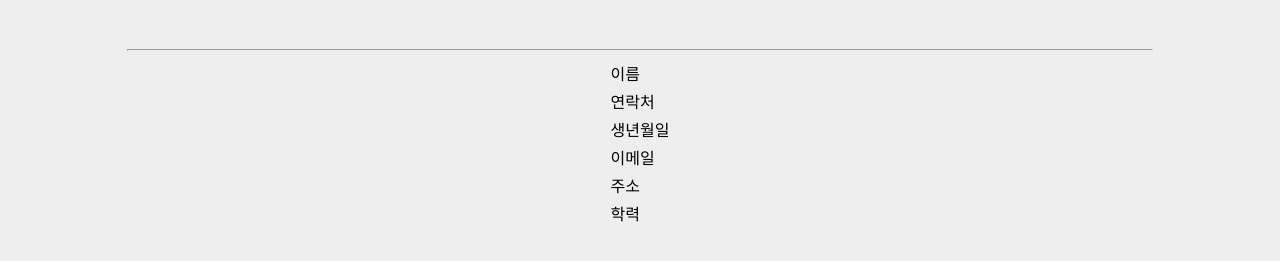
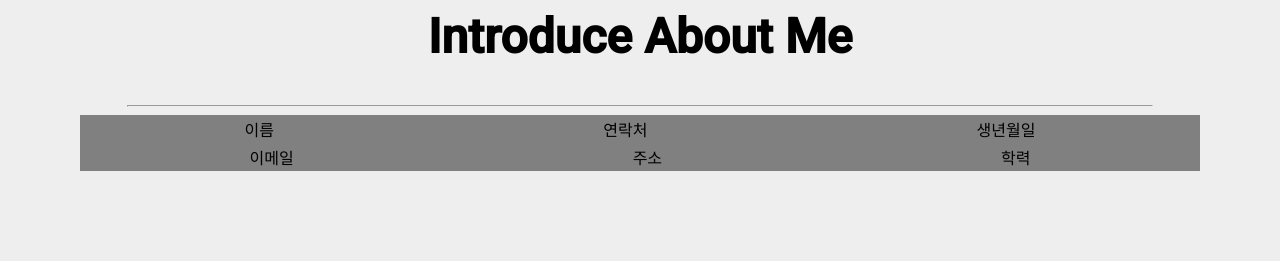
Before and after one commit to damhyeong/GDH-Portfolio, a React (Create React App) app: page / in a window 1280 px wide. Shown: the part 1111-1372 px from the top of the page. Built offline with nearby package versions, Linux system fonts and the light colour scheme.

Commit message:
Install Npm Library for Icons

```diff
--- a/package.json
+++ b/package.json
@@ -13,6 +13,7 @@
     "@types/react-dom": "^18.2.18",
     "react": "^18.2.0",
     "react-dom": "^18.2.0",
+    "react-icons": "^4.12.0",
     "react-scripts": "5.0.1",
     "sass": "^1.69.7",
     "typescript": "^4.9.5",
--- a/src/component/AboutMe/AboutMe.scss
+++ b/src/component/AboutMe/AboutMe.scss
@@ -1,8 +1,14 @@
 .about-me-component{
   display: flex;
+  flex-direction: column;
 
   .about-line{
     display: flex;
     flex-direction: row;
+    justify-content: space-around;
+    align-items: center;
+    background-color: gray;
+
+    width: 70rem;
   }
 }
--- a/src/component/AboutMe/AboutMe.tsx
+++ b/src/component/AboutMe/AboutMe.tsx
@@ -1,4 +1,5 @@
 import React from "react";
+import './AboutMe.scss'
 
 const AboutMe = () => {
 
```
Also changed, not shown: 1 other file (tests, documents, lock files or other folders).
